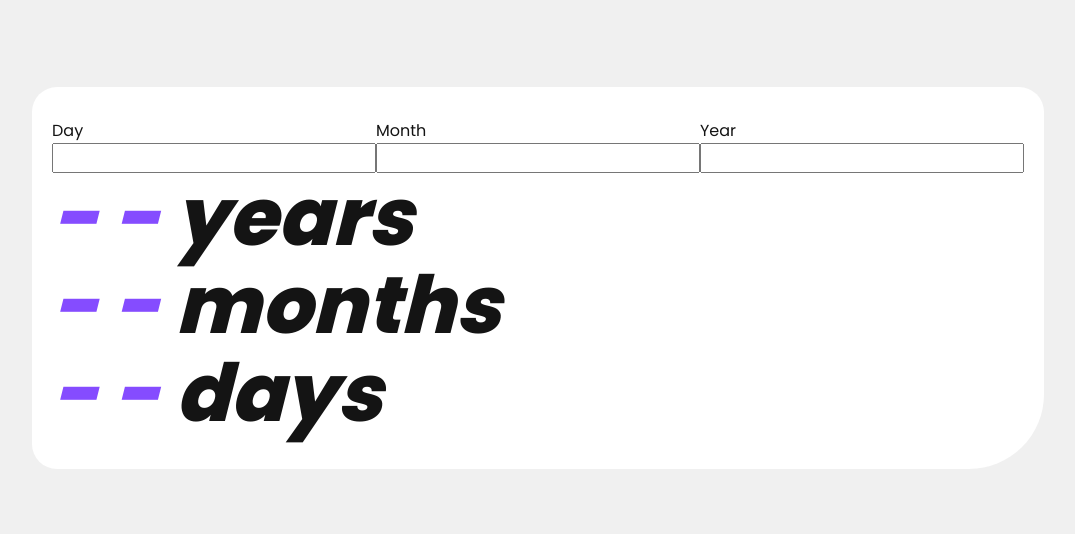
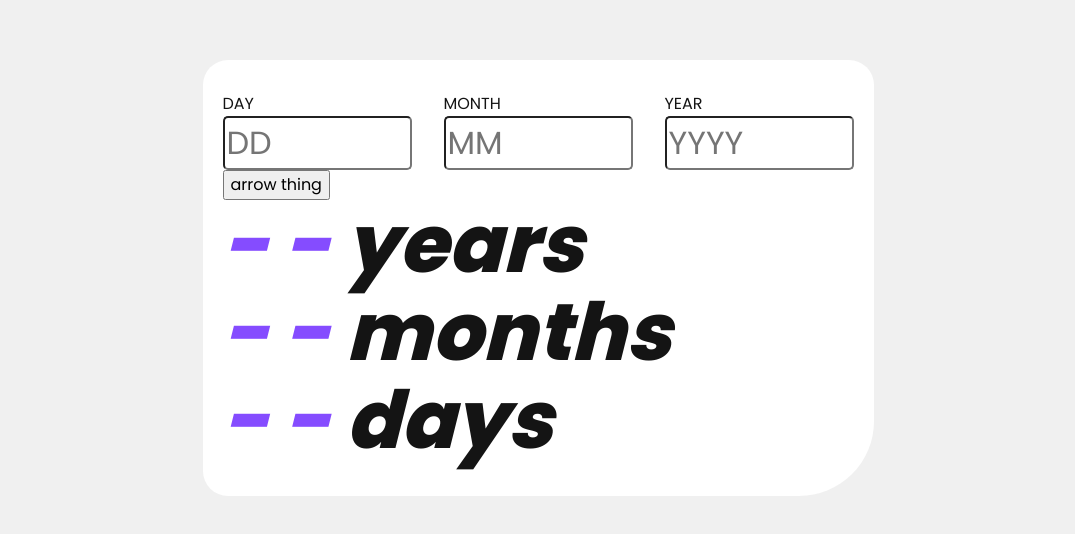
Before and after one commit to mightycoyote/age-calculator-app-main, a Next.js app: page / in a window 1280 px wide. Shown: the part 122-656 px from the top of the page, without its empty margins (102-1177 px from the left). Built offline with nearby package versions, Linux system fonts and the light colour scheme.

Commit message:
work on form

```diff
--- a/src/app/datePicker.js
+++ b/src/app/datePicker.js
@@ -1,22 +1,68 @@
+"use client";
+
+import { useState } from "react";
+
 import styles from "./datePicker.module.css";
 
+function validateEntry(day, month, year) {
+
+};
+
 function DatePicker() {
+  const [day, setDay] = useState("");
+  const [month, setMonth] = useState("");
+  const [year, setYear] = useState("");
+
   return (
-        <form className={styles.form}>
+    <form onSubmit={event => {
+        event.preventDefault();
+        validateEntry(day, month, year);
+    }}>
+      <div className={styles.inputDiv}>
         <div className={styles.dmy}>
           <label htmlFor="day">Day</label>
-                <input id="day"></input>
+          <input
+            id="day"
+            size="4"
+            placeholder="DD"
+            required
+            // make these all regexes
+            value={day}
+            onChange={(event) => {
+              setDay(event.target.value);
+            }}
+          ></input>
         </div>
         <div className={styles.dmy}>
           <label htmlFor="month">Month</label>
-                <input id="month"></input>
+          <input
+            id="month"
+            size="4"
+            placeholder="MM"
+            required
+            value={month}
+            onChange={(event) => {
+              setMonth(event.target.value);
+            }}
+          ></input>
         </div>
         <div className={styles.dmy}>
           <label htmlFor="year">Year</label>
-                <input id="year"></input>
+          <input
+            id="year"
+            size="4"
+            placeholder="YYYY"
+            required
+            value={year}
+            onChange={(event) => {
+              setYear(event.target.value);
+            }}
+          ></input>
         </div>
+      </div>
+      <button>arrow thing</button>
     </form>
-    )
+  );
 }
 
 export default DatePicker;
--- a/src/app/datePicker.module.css
+++ b/src/app/datePicker.module.css
@@ -1,9 +1,20 @@
-.form {
-    display: flex;
-    /* inputs should be 2rem on inputs according to spec, somewhat smaller on mobile */
+.inputDiv {
+  display: grid;
+  grid-template-columns: 1fr 1fr 1fr;
+  gap: 2rem;
+  /* inputs should be 2rem on inputs according to spec, somewhat smaller on mobile */
 }
 
 .dmy {
-    display: flex;
-    flex-direction: column;
+  display: flex;
+  flex-direction: column;
 }
+
+.dmy label {
+  text-transform: uppercase;
+}
+
+.dmy input {
+  border-radius: 5px;
+  font-size: 2rem;
+}
--- a/src/app/page.js
+++ b/src/app/page.js
@@ -6,7 +6,6 @@ export default function Home() {
   return (
     <main className={styles.main}>
       <DatePicker />
-      {/* ornamental dividing line & arrow */}
       <DateDisplay />
     </main>
   )
```
Lines whose indentation alone changed are shown as unchanged.
